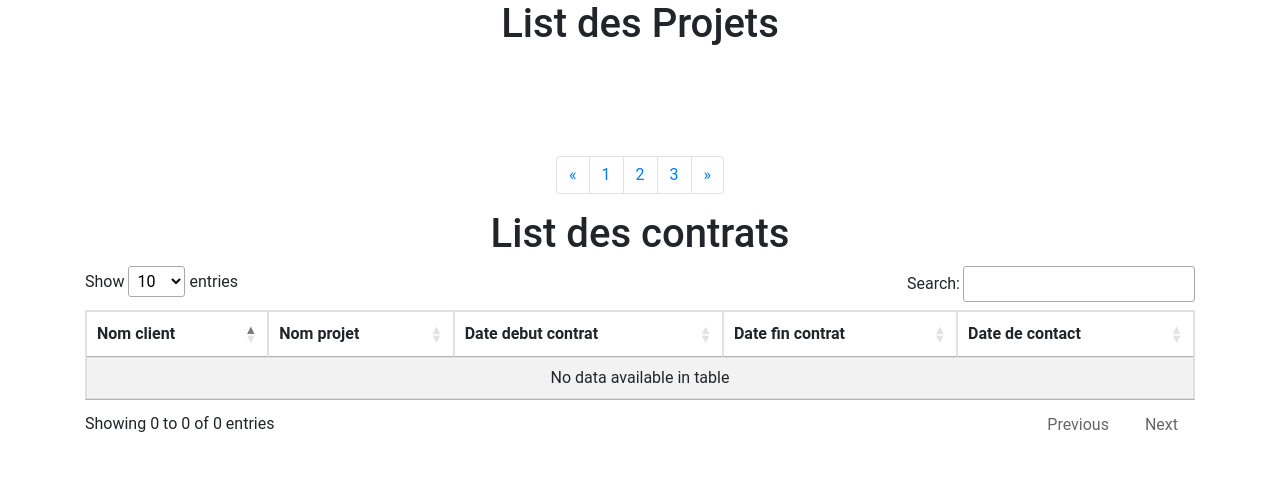
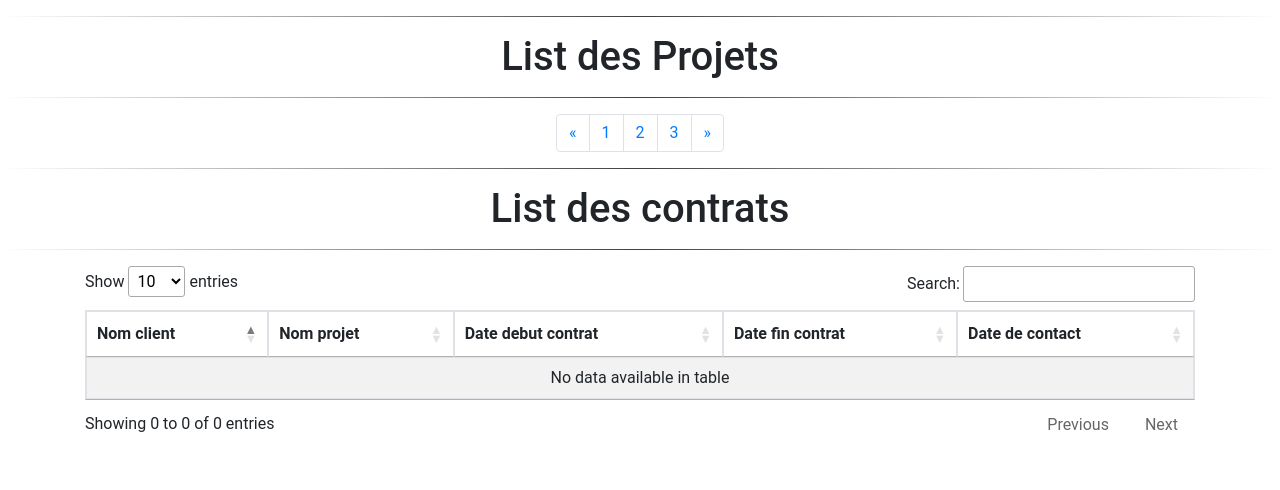
Before and after one commit to axeltaine/Porjet_chef, a Symfony app: template templates/test/accueil.html.twig in a window 1280 px wide. Shown: the part 58-548 px from the top of the page. Run offline with Twig, Linux system fonts and the light colour scheme; the template is opened without the code that fills it, so the values that code supplies are empty; form fields are guessed from the names that the template uses; some libraries are stand-ins or nearby versions.

Commit message:
modif css

```diff
--- a/public/css/accueil.css
+++ b/public/css/accueil.css
@@ -9,7 +9,7 @@ body {
 }
 
 
-/*MAIN CONTIANER */
+/*MAIN CONTIANER
 .main-container {
     padding: 50px;
   }
@@ -29,4 +29,14 @@ body {
     -ms-transform: scale(1.4);
     -webkit-transform: scale(1.4);
     transform: scale(1.4);
+  }*/
+
+  hr {
+    border: 0;
+    height: 1px;
+    background-image: linear-gradient(to right, rgba(0, 0, 0, 0), rgba(0, 0, 0, 0.75), rgba(0, 0, 0, 0));
   }
+
+  .card-img-top {
+    max-height: 9em;
+  }
--- a/templates/test/accueil.html.twig
+++ b/templates/test/accueil.html.twig
@@ -110,17 +110,18 @@
 </div>
 </header>
 <main class="global">
+ <hr>
   <div class="container">
     <h1 id="home">List des Projets</h1>
   </div>
-    <section class="main-container">
-      <div class="location" id="home">
+  <hr>
+    <section class="container-fluid">
+      <div class="row" id="home">
 
-        <div class="box">
 
 {% for company in companys %}
   {% for projet in company.projets %}
-
+ <div class="col-12 col-sm-6 col-md-4 col-lg-3" style="padding-bottom: 2em;">
 
 <div class="card" style="width: 18rem;">
   <img src="img/{{projet.imgProjet}}" class="card-img-top" alt="#">
@@ -130,6 +131,7 @@
   En voir plus
 </button>
   </div>
+</div>
 </div>
 
 
@@ -227,7 +229,9 @@
 </div>
 
    <div class="bottom">
+   <hr>
        <h1 id="home">List des contrats</h1>
+       <hr>
       <div class="container">
         <table class="table table-striped table-bordered" id="example">
           <thead>
@@ -256,7 +260,6 @@
        <ul id="demo" class="pagination"></ul>
 
       </div>
-
     </div>
 
 
```
